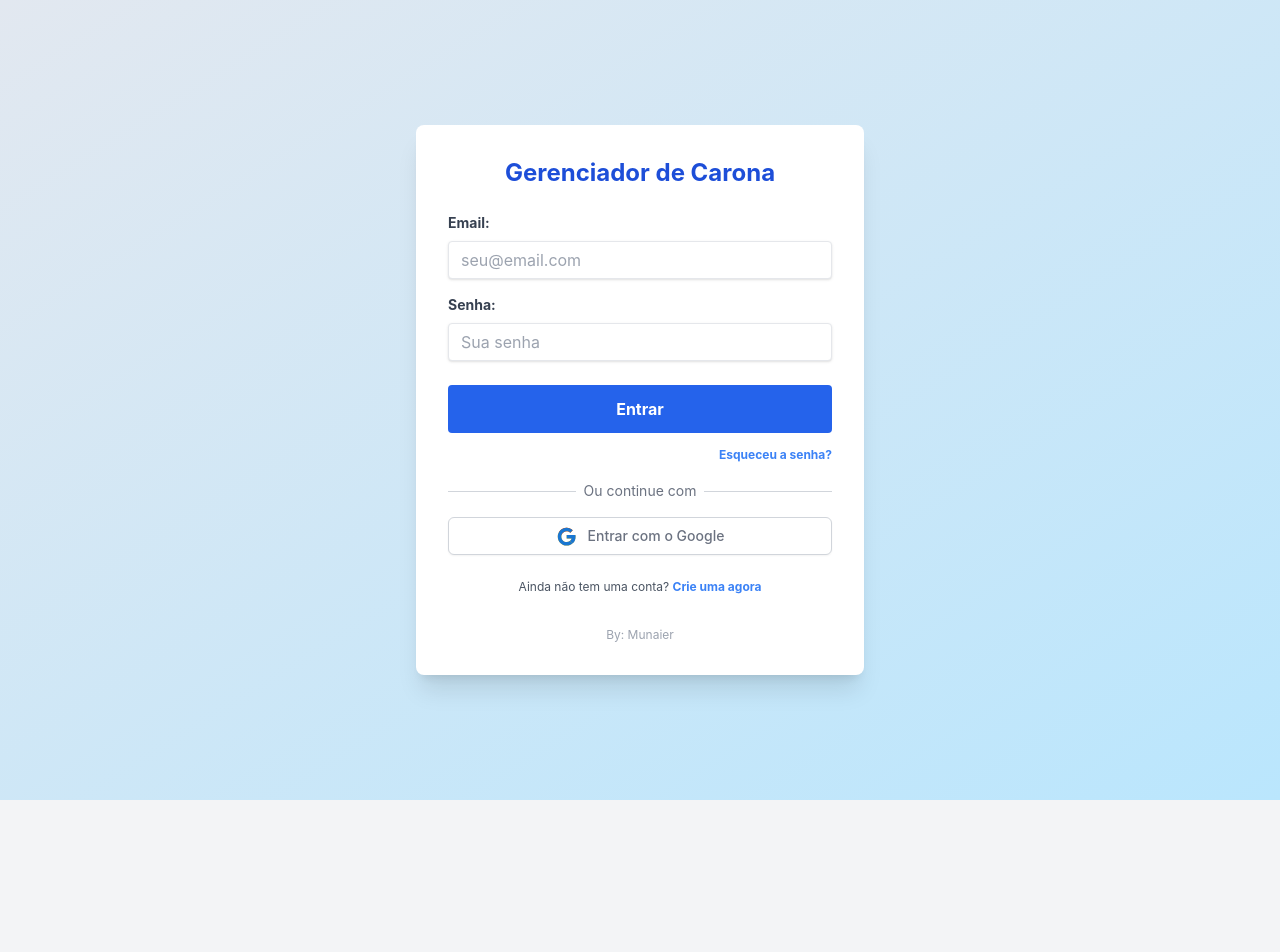
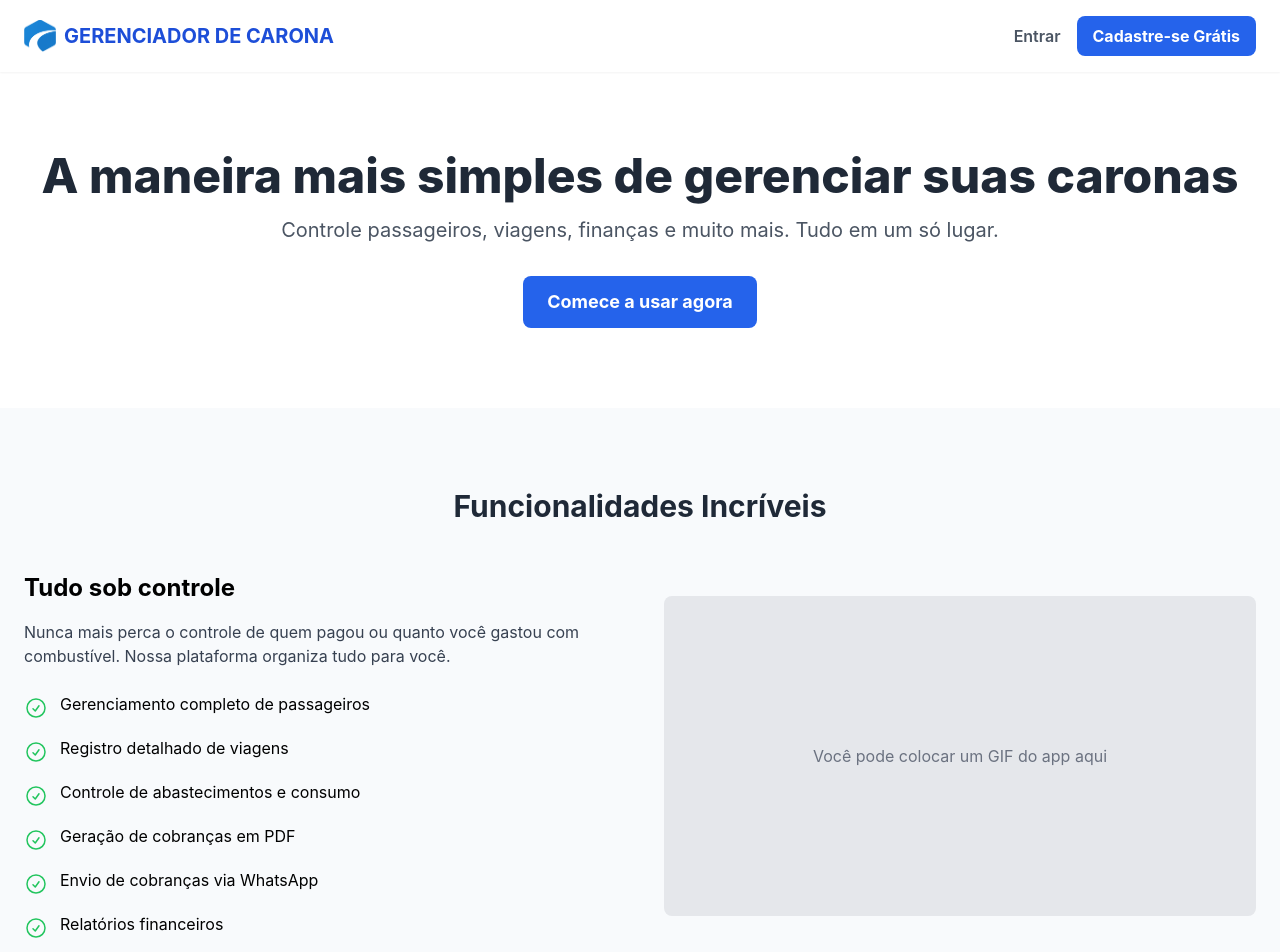
Before and after one commit to Lucasmunaier/gerenciador-de-transporte, a React (Vite) app: page / in a window 1280 px wide. Shown: the top 952 px of the page. Before the commit the page ends 800 px from the top, so only its background shows below. Built offline with nearby package versions, Linux system fonts and the light colour scheme; no server answers.

Commit message:
Nova pagina central

```diff
--- a/App.tsx
+++ b/App.tsx
@@ -14,6 +14,9 @@ import ForgotPassword from './components/ForgotPassword';
 import CompleteProfile from './components/CompleteProfile';
 import NavigationTab from './components/tabs/NavigationTab';
 import MainPage from './components/MainPage';
+import AboutTab from './components/tabs/AboutTab';
+import ContactTab from './components/tabs/ContactTab';
+import LandingPage from './components/LandingPage'; // <-- Importe a nova página
 import { Tab } from './types';
 import { APP_TITLE, TAB_NAMES } from './constants';
 import {
@@ -22,14 +25,13 @@ import {
   Bars3Icon, UserCircleIcon, LocationMarkerIcon
 } from './components/icons';
 
-// Sub-componente para o aplicativo principal, para poder acessar o contexto
+// ... (O componente MainApp continua o mesmo de antes)
 const MainApp: React.FC<{ user: User }> = ({ user }) => {
   const { profile } = useAppContext();
   const [activeTab, setActiveTab] = useState<Tab>(Tab.MAIN_PAGE);
   const [isSidebarMinimized, setIsSidebarMinimized] = useState(false);
   const [isMobileSidebarOpen, setMobileSidebarOpen] = useState(false);
 
-  // Se o perfil existe mas não tem username, mostra a tela para completar
   if (profile && !profile.username) {
     return <CompleteProfile />;
   }
@@ -47,6 +49,8 @@ const MainApp: React.FC<{ user: User }> = ({ user }) => {
       case Tab.REPORTS: return <ReportsTab />;
       case Tab.NAVIGATION: return <NavigationTab />;
       case Tab.PROFILE: return <ProfileTab />;
+      case Tab.ABOUT: return <AboutTab />;
+      case Tab.CONTACT: return <ContactTab />;
       case Tab.MAIN_PAGE:
       default:
         return <MainPage setActiveTab={setActiveTab} />;
@@ -70,7 +74,6 @@ const MainApp: React.FC<{ user: User }> = ({ user }) => {
         </div>
       )}
       <div className={`flex-grow space-y-2 ${isMinimized ? 'space-y-3' : 'space-y-2'}`}>
-        {/* Ordem solicitada pelo usuário */}
         <TabButton tab={Tab.MAIN_PAGE} icon={<Bars3Icon className="w-5 h-5 flex-shrink-0" />} label={TAB_NAMES[Tab.MAIN_PAGE]} isMinimized={isMinimized} onClick={onMobileNavClick}/>
         <TabButton tab={Tab.PROFILE} icon={<UserCircleIcon className="w-5 h-5 flex-shrink-0" />} label={TAB_NAMES[Tab.PROFILE]} isMinimized={isMinimized} onClick={onMobileNavClick}/>
         <TabButton tab={Tab.PASSENGERS} icon={<UserPlusIcon className="w-5 h-5 flex-shrink-0" />} label={TAB_NAMES[Tab.PASSENGERS]} isMinimized={isMinimized} onClick={onMobileNavClick}/>
@@ -106,9 +109,7 @@ const MainApp: React.FC<{ user: User }> = ({ user }) => {
             <div className="flex-1 text-center">
               <h1 className="text-xl sm:text-2xl font-bold text-blue-700 tracking-tight whitespace-nowrap cursor-pointer" onClick={() => setActiveTab(Tab.MAIN_PAGE)}>{APP_TITLE}</h1>
             </div>
-            <div className="flex-1 flex justify-end">
-              {/* Username foi movido para a barra lateral */}
-            </div>
+            <div className="flex-1 flex justify-end"></div>
           </div>
         </header>
       )}
@@ -131,6 +132,10 @@ const MainApp: React.FC<{ user: User }> = ({ user }) => {
         </main>
       </div>
       <footer className="py-4 text-center text-sm text-gray-500 border-t border-gray-200 bg-white">
+        <div className="flex justify-center space-x-6 mb-2">
+          <button onClick={() => setActiveTab(Tab.ABOUT)} className="hover:text-blue-600 hover:underline">Sobre</button>
+          <button onClick={() => setActiveTab(Tab.CONTACT)} className="hover:text-blue-600 hover:underline">Fale Conosco</button>
+        </div>
         <p>&copy; {new Date().getFullYear()} {APP_TITLE}. Todos os direitos reservados.</p>
         <p className="mt-1 text-xs text-gray-400">By: Munaier</p>
       </footer>
@@ -141,7 +146,8 @@ const MainApp: React.FC<{ user: User }> = ({ user }) => {
 const App: React.FC = () => {
   const [user, setUser] = useState<User | null>(null);
   const [loading, setLoading] = useState(true);
-  const [view, setView] = useState<'login' | 'register' | 'forgotPassword'>('login');
+  // O estado agora pode ser 'landing', 'login', 'register', ou 'forgotPassword'
+  const [view, setView] = useState<'landing' | 'login' | 'register' | 'forgotPassword'>('landing');
 
   useEffect(() => {
     const getSession = async () => {
@@ -151,6 +157,10 @@ const App: React.FC = () => {
     };
     getSession();
     const { data: authListener } = supabase.auth.onAuthStateChange((_event, session) => {
+      // Se o usuário deslogar, volta para a landing page
+      if (!session?.user) {
+        setView('landing');
+      }
       setUser(session?.user ?? null);
       setLoading(false);
     });
@@ -159,14 +169,19 @@ const App: React.FC = () => {
 
   if (loading) { return <div className="flex items-center justify-center min-h-screen">Carregando...</div>; }
 
+  // Se não há usuário logado, mostra as páginas públicas
   if (!user) {
     switch (view) {
       case 'register': return <Register onNavigateToLogin={() => setView('login')} />;
       case 'forgotPassword': return <ForgotPassword onNavigateToLogin={() => setView('login')} />;
-      default: return <Login onNavigateToRegister={() => setView('register')} onNavigateToForgotPassword={() => setView('forgotPassword')} />;
+      case 'login': return <Login onNavigateToRegister={() => setView('register')} onNavigateToForgotPassword={() => setView('forgotPassword')} />;
+      case 'landing':
+      default:
+        return <LandingPage onNavigateToLogin={() => setView('login')} onNavigateToRegister={() => setView('register')} />;
     }
   }
 
+  // Se há um usuário logado, mostra o aplicativo principal
   return (
     <AppProvider user={user}>
       <MainApp user={user} />
--- /dev/null
+++ b/components/LandingPage.tsx
@@ -0,0 +1,81 @@
+import React from 'react';
+import { APP_TITLE } from '../constants';
+import { CheckCircleIcon } from './icons';
+
+interface LandingPageProps {
+  onNavigateToRegister: () => void;
+  onNavigateToLogin: () => void;
+}
+
+const LandingPage: React.FC<LandingPageProps> = ({ onNavigateToRegister, onNavigateToLogin }) => {
+  const features = [
+    "Gerenciamento completo de passageiros",
+    "Registro detalhado de viagens",
+    "Controle de abastecimentos e consumo",
+    "Geração de cobranças em PDF",
+    "Envio de cobranças via WhatsApp",
+    "Relatórios financeiros"
+  ];
+
+  return (
+    <div className="bg-slate-50">
+      {/* Header Público */}
+      <header className="bg-white shadow-sm sticky top-0 z-20">
+        <nav className="container mx-auto px-6 py-4 flex justify-between items-center">
+          <div className="flex items-center space-x-2">
+            <img src="/favicon.png" alt="Logo" className="w-8 h-8" />
+            <span className="font-bold text-xl text-blue-700">{APP_TITLE}</span>
+          </div>
+          <div className="space-x-4">
+            <button onClick={onNavigateToLogin} className="text-gray-600 hover:text-blue-600 font-semibold">Entrar</button>
+            <button onClick={onNavigateToRegister} className="bg-blue-600 hover:bg-blue-700 text-white font-bold py-2 px-4 rounded-lg">Cadastre-se Grátis</button>
+          </div>
+        </nav>
+      </header>
+
+      {/* Seção Principal (Hero) */}
+      <main>
+        <section className="text-center py-20 bg-white">
+          <div className="container mx-auto px-6">
+            <h1 className="text-5xl font-extrabold text-gray-800 mb-4">A maneira mais simples de gerenciar suas caronas</h1>
+            <p className="text-xl text-gray-600 mb-8">Controle passageiros, viagens, finanças e muito mais. Tudo em um só lugar.</p>
+            <button onClick={onNavigateToRegister} className="bg-blue-600 hover:bg-blue-700 text-white font-bold py-3 px-6 rounded-lg text-lg">Comece a usar agora</button>
+          </div>
+        </section>
+
+        {/* Seção de Funcionalidades */}
+        <section id="features" className="py-20">
+          <div className="container mx-auto px-6">
+            <h2 className="text-3xl font-bold text-center text-gray-800 mb-12">Funcionalidades Incríveis</h2>
+            <div className="grid md:grid-cols-2 gap-12 items-center">
+              <div>
+                <h3 className="text-2xl font-bold mb-4">Tudo sob controle</h3>
+                <p className="text-gray-700 mb-6">Nunca mais perca o controle de quem pagou ou quanto você gastou com combustível. Nossa plataforma organiza tudo para você.</p>
+                <ul className="space-y-4">
+                  {features.map(feature => (
+                    <li key={feature} className="flex items-start">
+                      <CheckCircleIcon className="w-6 h-6 text-green-500 mr-3 flex-shrink-0 mt-1" />
+                      <span>{feature}</span>
+                    </li>
+                  ))}
+                </ul>
+              </div>
+              <div className="bg-gray-200 h-80 rounded-lg flex items-center justify-center">
+                <p className="text-gray-500">Você pode colocar um GIF do app aqui</p>
+              </div>
+            </div>
+          </div>
+        </section>
+      </main>
+
+      {/* Rodapé Público */}
+      <footer className="bg-gray-800 text-white py-8">
+        <div className="container mx-auto px-6 text-center">
+          <p>&copy; {new Date().getFullYear()} {APP_TITLE}. Todos os direitos reservados.</p>
+        </div>
+      </footer>
+    </div>
+  );
+};
+
+export default LandingPage;
--- /dev/null
+++ b/components/tabs/AboutTab.tsx
@@ -0,0 +1,32 @@
+import React from 'react';
+import { APP_TITLE } from '../../constants';
+
+const AboutTab: React.FC = () => {
+  return (
+    <div className="space-y-6 bg-white p-6 sm:p-8 rounded-lg shadow-md">
+      <h2 className="text-3xl font-bold text-gray-800">Sobre o {APP_TITLE}</h2>
+      <div className="prose max-w-none text-gray-700">
+        <p>
+          Bem-vindo ao {APP_TITLE}, a sua solução completa para gerenciar o transporte de passageiros de forma simples e eficiente.
+        </p>
+        <p>
+          Este projeto foi desenvolvido para ajudar motoristas e organizadores de caronas a manter um controle preciso sobre passageiros, viagens realizadas, despesas com combustível e pagamentos pendentes. Com uma interface intuitiva, nosso objetivo é economizar seu tempo e garantir que nenhuma informação importante seja perdida.
+        </p>
+        <h3 className="text-2xl font-semibold text-gray-800 mt-6">Nossos Recursos</h3>
+        <ul>
+          <li><strong>Gerenciamento de Passageiros:</strong> Cadastre e organize as informações de todos os seus passageiros, incluindo endereço e valor por viagem.</li>
+          <li><strong>Registro de Viagens:</strong> Lance facilmente as viagens diárias (ida, volta ou ambas) para cada passageiro.</li>
+          <li><strong>Controle de Abastecimento:</strong> Mantenha um histórico dos seus gastos com combustível e calcule o consumo médio do seu veículo.</li>
+          <li><strong>Cobrança Simplificada:</strong> Gere relatórios de cobrança detalhados para cada passageiro com apenas alguns cliques, com opção de exportar em PDF e enviar via WhatsApp.</li>
+          <li><strong>Relatórios Completos:</strong> Tenha uma visão clara das suas receitas, custos e lucros com nossos relatórios financeiros.</li>
+        </ul>
+        <h3 className="text-2xl font-semibold text-gray-800 mt-6">Desenvolvido por</h3>
+        <p>
+          Este aplicativo foi criado por Lucas Munaier, com o objetivo de aplicar tecnologias web modernas para resolver um problema do dia a dia.
+        </p>
+      </div>
+    </div>
+  );
+};
+
+export default AboutTab;
--- /dev/null
+++ b/components/tabs/ContactTab.tsx
@@ -0,0 +1,30 @@
+import React from 'react';
+import { APP_TITLE } from '../../constants';
+
+const ContactTab: React.FC = () => {
+  return (
+    <div className="space-y-6 bg-white p-6 sm:p-8 rounded-lg shadow-md">
+      <h2 className="text-3xl font-bold text-gray-800">Fale Conosco</h2>
+      <div className="prose max-w-none text-gray-700">
+        <p>
+          A sua opinião é muito importante para nós! Se você tiver alguma dúvida, sugestão, ou encontrou algum problema ao usar o {APP_TITLE}, por favor, entre em contato.
+        </p>
+
+        <h3 className="text-2xl font-semibold text-gray-800 mt-6">Informações de Contato</h3>
+        <ul>
+          <li>
+            <strong>Email:</strong> <a href="mailto:seu-email@exemplo.com" className="text-blue-600 hover:underline">seu-email@exemplo.com</a>
+          </li>
+          <li>
+            <strong>GitHub do Projeto:</strong> <a href="https://github.com/lucasmunaier/gerenciador-de-transporte" target="_blank" rel="noopener noreferrer" className="text-blue-600 hover:underline">lucasmunaier/gerenciador-de-transporte</a>
+          </li>
+        </ul>
+        <p className="mt-4">
+          Faremos o nosso melhor para responder o mais breve possível. Obrigado por usar nosso aplicativo!
+        </p>
+      </div>
+    </div>
+  );
+};
+
+export default ContactTab;
--- a/constants.ts
+++ b/constants.ts
@@ -13,6 +13,8 @@ export const TAB_NAMES: Record<Tab, string> = {
   [Tab.REPORTS]: "Relatórios",
   [Tab.PROFILE]: "Meu Perfil",
   [Tab.NAVIGATION]: "Navegação",
+  [Tab.ABOUT]: "Sobre",
+  [Tab.CONTACT]: "Fale Conosco",
 };
 
 export const TRIP_TYPE_OPTIONS = [
```
Also changed, not shown: types.ts (+9 -3 lines).
